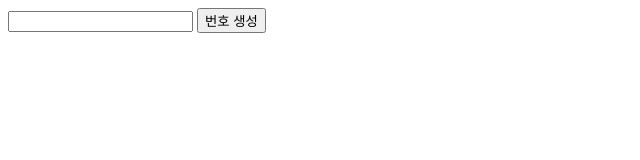
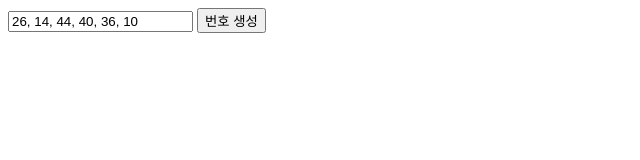
Before and after one commit to hoony2520/kmraen-lotto-gen, a plain HTML site: page index.html in a window 1280 px wide. Both pictures are taken after a click on the button "번호 생성". Shown: the full height of the page, 0-640 px from the left. Drawn offline with nearby package versions, Linux system fonts and the light colour scheme.

Commit message:
jQuery 적용 및 버튼에 이벤트 추가

```diff
--- a/index.html
+++ b/index.html
@@ -4,9 +4,13 @@
 
 <head>
 
+ <meta charset="UTF-8">
+
   <title>로또 번호 생성기</title>
 
- <meta charset="utf-8">
+   <script src="./js/app.js"></script>
+
+    <script src="https://ajax.googleapis.com/ajax/libs/jquery/2.2.4/jquery.min.js"></script>
 
     </head>
 
@@ -16,6 +20,20 @@
 
       <button id="btnGenerate">번호 생성</button>
 
+       <script>
+
+        $(function() {
+
+	 $('#btnGenerate').click(function() {
+
+	  $('#inputGenerated').val(generate().join(', '));
+
+	   })
+
+	    });
+
+	     </script>
+
 	     </body>
 
 	     </html>
```
Lines whose indentation alone changed are shown as unchanged.
